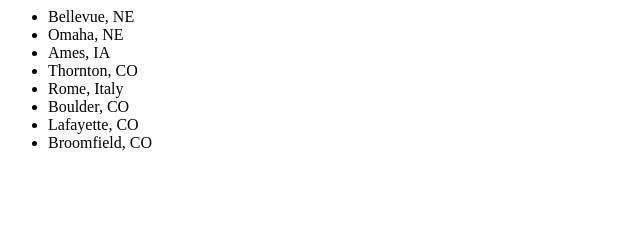
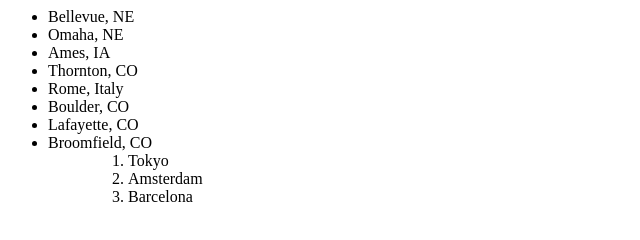
Before and after one commit to ekopelevich/html-excercise, a plain HTML site: page index.html in a window 1280 px wide. Shown: the whole page, without its empty margins (0-640 px from the left). Drawn offline with Linux system fonts and the light colour scheme.

Commit message:
ordered list added

```diff
--- a/index.html
+++ b/index.html
@@ -8,3 +8,9 @@
   <li>Lafayette, CO</li>
   <li>Broomfield, CO</li>
 <ul>
+
+  <ol>
+    <li>Tokyo</li>
+    <li>Amsterdam</li>
+    <li>Barcelona</li>
+  <ol>
```
